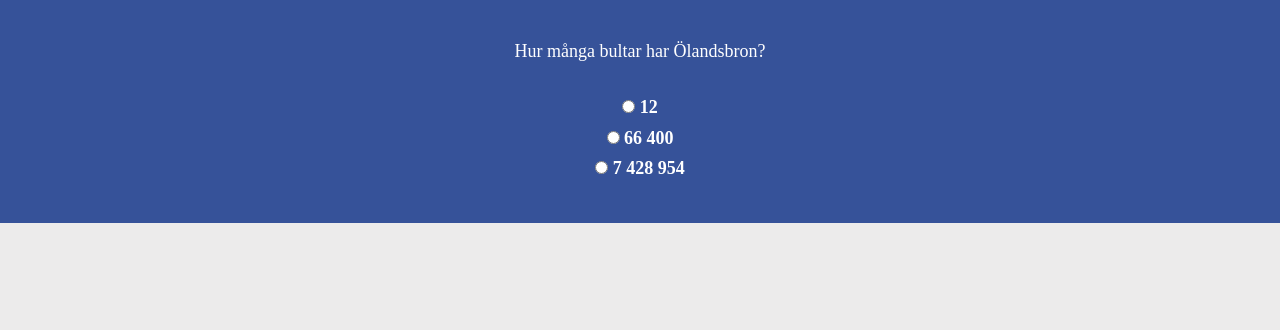
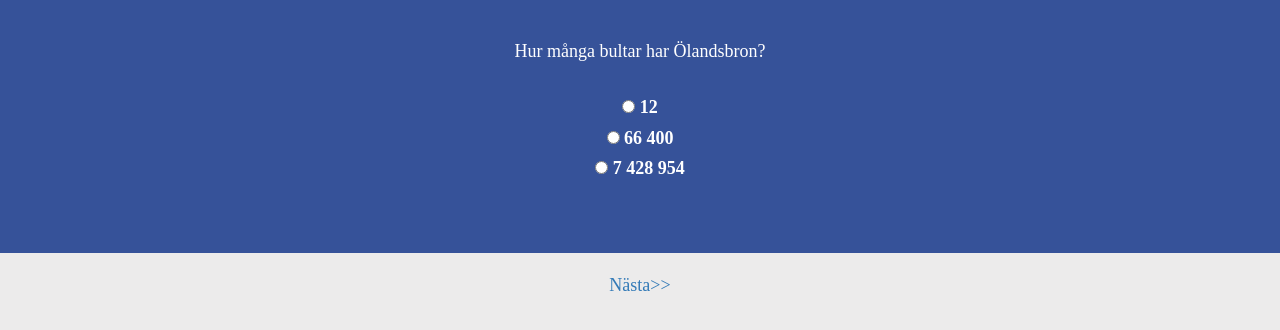
Before and after one commit to emelieahlin/Django_Emelie, a Django app: page /quiz/1/question/1/ in a window 1280 px wide. Shown: the part 176-506 px from the top of the page. Run offline with Django 3.2, Linux system fonts and the light colour scheme; some libraries are stand-ins or nearby versions; some web fonts are replaced.

Commit message:
Länkat questionsidan med completedsidan
<p><a href="{% url 'completed_page' quiz_number %}">Nästa>></a></p>

```diff
--- a/quiz/templates/quiz/question.html
+++ b/quiz/templates/quiz/question.html
@@ -29,8 +29,12 @@
 		<label for="male">{{ answer3 }}</label><br>
 		<br>
 	</p>
+	<br>
+		</p>
       </div>
     </div>
   </div>
+  <br>
+  <p><a href="{% url 'completed_page' quiz_number %}">Nästa>></a></p>
 </body>
 </html>
```
